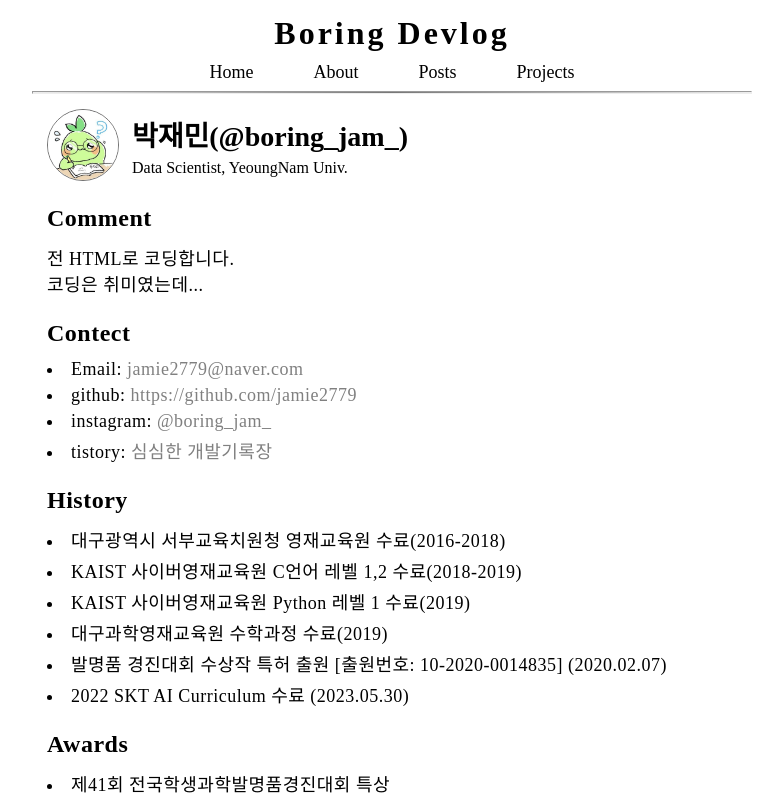
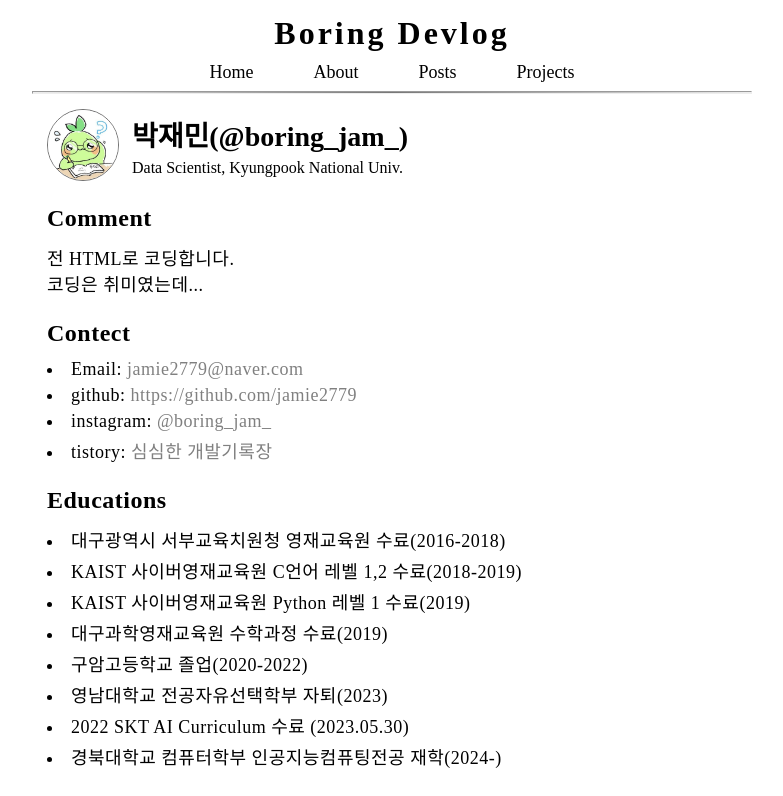
Before and after one commit to jamie2779/jamie2779.github.io, a Vue app: page /#/About in a window 1280 px wide. Shown: the top 796 px of the page, without its empty margins (248-1031 px from the left). Built offline with nearby package versions, Linux system fonts and the light colour scheme; no server answers.

Commit message:
feat: Edit Profile & Build

```diff
--- a/src/components/AboutPage.vue
+++ b/src/components/AboutPage.vue
@@ -2,7 +2,7 @@
   <div class="profile">
     <img class="profile_image" src="@/assets/hidden.jpg" alt="picture of me" />
     <h2>박재민(@boring_jam_)</h2>
-    <p>Data Scientist, YeoungNam Univ.</p>
+    <p>Data Scientist, Kyungpook National Univ.</p>
   </div>
   <div class="info">
     <h3>Comment</h3>
@@ -31,16 +31,19 @@
       tistory: <a href="https://jamie2779.tistory.com/">심심한 개발기록장</a>
     </li>
 
-    <h3>History</h3>
+    <h3>Educations</h3>
     <li>대구광역시 서부교육치원청 영재교육원 수료(2016-2018)</li>
     <li>KAIST 사이버영재교육원 C언어 레벨 1,2 수료(2018-2019)</li>
     <li>KAIST 사이버영재교육원 Python 레벨 1 수료(2019)</li>
     <li>대구과학영재교육원 수학과정 수료(2019)</li>
-    <li>발명품 경진대회 수상작 특허 출원 [출원번호: 10-2020-0014835] (2020.02.07)</li>
+    <li>구암고등학교 졸업(2020-2022)</li>
+    <li>영남대학교 전공자유선택학부 자퇴(2023)</li>
     <li>2022 SKT AI Curriculum 수료 (2023.05.30)</li>
+    <li>경북대학교 컴퓨터학부 인공지능컴퓨팅전공 재학(2024-)</li>
 
     <h3>Awards</h3>
     <li>제41회 전국학생과학발명품경진대회 특상</li>
+    <li>발명품 경진대회 수상작 특허 출원 [출원번호: 10-2020-0014835] (2020.02.07)</li>
     <li>2020 고등학생 양자암호통신 아이디어 공모전 수상</li>
     <li>2023 Woori 코딩페스티벌 코딩 경진대회 성인부 본선</li>
     <li>2023 영남대학교 오픈소스 SW개발 경진대회 파이썬 부문 대상</li>
```
Also changed, not shown: 5 other files (tests, documents, lock files or other folders).
